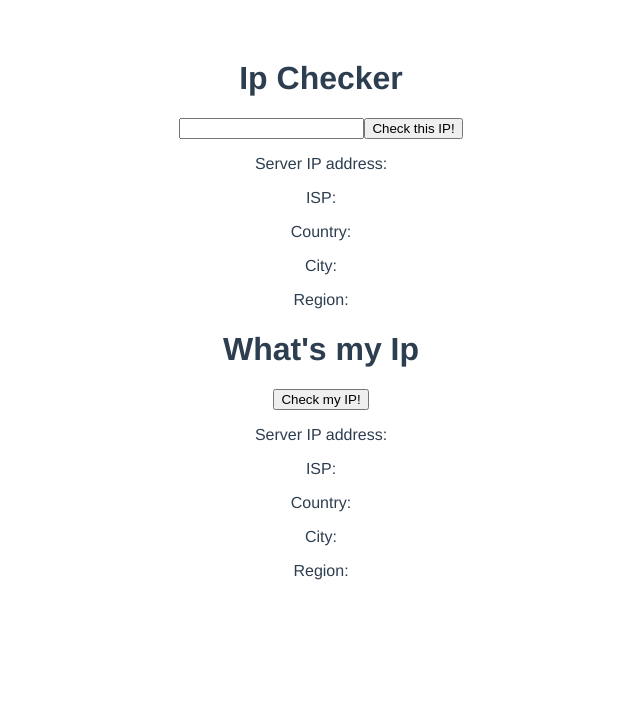
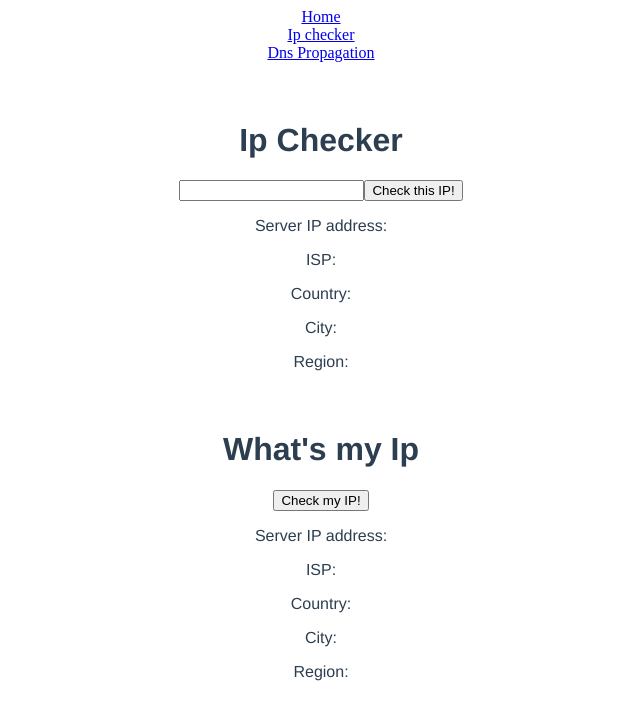
Before and after one commit to prac1k/dnschecker, a Vue app in the folder front/: page /dcipchk in a window 1280 px wide. Shown: the top 720 px of the page, without its empty margins (319-959 px from the left). Built offline with nearby package versions, Linux system fonts and the light colour scheme.

Commit message:
added navigation

```diff
--- a/front/package.json
+++ b/front/package.json
@@ -10,7 +10,8 @@
   "dependencies": {
     "axios": "^0.21.1",
     "core-js": "^3.6.5",
-    "vue": "^3.0.0"
+    "vue": "^3.0.0",
+    "vue-router": "^4.0.3"
   },
   "devDependencies": {
     "@vue/cli-plugin-babel": "~4.5.0",
--- a/front/src/App.vue
+++ b/front/src/App.vue
@@ -1,46 +1,19 @@
 <template>
-  <div id="app">
-<!--    <b-navbar toggleable="md" type="dark" variant="dark">-->
-<!--      <b-navbar-toggle target="nav_collapse"></b-navbar-toggle>-->
-<!--      <b-navbar-brand to="/">My Vue App</b-navbar-brand>-->
-<!--      <b-collapse is-nav id="nav_collapse">-->
-<!--      <b-navbar-nav>-->
-<!--    <b-nav-item to="/">Home</b-nav-item>-->
-<!--    <b-nav-item to="/dcipchk">Ip checker</b-nav-item>-->
-<!--    <b-nav-item to="/dnspropagation">Dns Propagation</b-nav-item>-->
-<!--      </b-navbar-nav>-->
-<!--      </b-collapse>-->
-<!--    </b-navbar>-->
-<!--    <router-view />-->
-    <DcIpchk/>
-    <!--    <DnsPropagation/>-->
-    <!--    <Dashboard/>-->
-  </div>
+    <NavBarIP />
+    <router-view />
 </template>
 
-<script>
-import DcIpchk from './components/DcIpchk'
-//import DnsPropagation from './components/DnsPropagation'
-//import Dashboard from './components/Dashboard'
+<script type="text/javascript">
+import NavBarIP from './components/NavBarIP'
 
 
 export default {
-  name: 'app',
    components: {
-    DcIpchk,
-  //   DnsPropagation,
-  //  Dashboard
+     NavBarIP
    }
 }
 </script>
 
 <style>
-#app {
-  font-family: 'Avenir', Helvetica, Arial, sans-serif;
-  -webkit-font-smoothing: antialiased;
-  -moz-osx-font-smoothing: grayscale;
-  text-align: center;
-  color: #2c3e50;
-  margin-top: 60px;
-}
+
 </style>
--- a/front/src/components/Dashboard.vue
+++ b/front/src/components/Dashboard.vue
@@ -1,38 +1,6 @@
 <template >
-  <div class="ipchecker">
+  <div class="homemain">
     <h1>Home, sweet home</h1>
-    <!--    <div>-->
-    <!--      <p>-->
-    <!--        <input type="text" v-model="msg">-->
-    <!--        <button v-on:click="getipData">Check this IP!</button>-->
-    <!--      </p>-->
-    <!--    </div>-->
-    <!--    <div v-for="ipData in ipDataList" :key="ipData.id">-->
-    <!--    </div>-->
-    <!--    <div>-->
-    <!--      <p class="query">Server IP address: {{ipDataList.query}}</p>-->
-    <!--      <p class="isp"> ISP: {{ipDataList.isp}}</p>-->
-    <!--      <p class="country">Country: {{ipDataList.country}}</p>-->
-    <!--      <p class="city">City: {{ipDataList.city}}</p>-->
-    <!--      <p class="regionName">Region: {{ipDataList.regionName}}</p>-->
-    <!--    </div>-->
-    <!--  </div>-->
-    <!--  <div class="whatsmyip">-->
-    <!--    <h1>What's my Ip</h1>-->
-    <!--    <div>-->
-    <!--      <p>-->
-    <!--        <button v-on:click="getMyIpData">Check my IP!</button>-->
-    <!--      </p>-->
-    <!--    </div>-->
-    <!--    <div v-for="myIpData in myIpDataList" :key="myIpData.id">-->
-    <!--    </div>-->
-    <!--    <div>-->
-    <!--      <p class="query">Server IP address: {{myIpDataList.query}}</p>-->
-    <!--      <p class="isp"> ISP: {{myIpDataList.isp}}</p>-->
-    <!--      <p class="country">Country: {{myIpDataList.country}}</p>-->
-    <!--      <p class="city">City: {{myIpDataList.city}}</p>-->
-    <!--      <p class="regionName">Region: {{myIpDataList.regionName}}</p>-->
-    <!--    </div>-->
   </div>
 </template>
 
@@ -71,5 +39,8 @@ export default {
 
 <style scoped>
 
+.homemain{
+  text-align: center;
+}
 
 </style>
--- a/front/src/components/DcIpchk.vue
+++ b/front/src/components/DcIpchk.vue
@@ -71,5 +71,22 @@ export default {
 
 <style scoped>
 
+.ipchecker {
+  font-family: 'Avenir', Helvetica, Arial, sans-serif;
+  -webkit-font-smoothing: antialiased;
+  -moz-osx-font-smoothing: grayscale;
+  text-align: center;
+  color: #2c3e50;
+  margin-top: 60px;
+}
+
+.whatsmyip {
+  font-family: 'Avenir', Helvetica, Arial, sans-serif;
+  -webkit-font-smoothing: antialiased;
+  -moz-osx-font-smoothing: grayscale;
+  text-align: center;
+  color: #2c3e50;
+  margin-top: 60px;
+}
 
 </style>
--- a/front/src/components/DnsPropagation.vue
+++ b/front/src/components/DnsPropagation.vue
@@ -1,38 +1,6 @@
 <template >
-  <div class="ipchecker">
+  <div class="dnspropmain">
     <h1>DNS Propagation checker</h1>
-<!--    <div>-->
-<!--      <p>-->
-<!--        <input type="text" v-model="msg">-->
-<!--        <button v-on:click="getipData">Check this IP!</button>-->
-<!--      </p>-->
-<!--    </div>-->
-<!--    <div v-for="ipData in ipDataList" :key="ipData.id">-->
-<!--    </div>-->
-<!--    <div>-->
-<!--      <p class="query">Server IP address: {{ipDataList.query}}</p>-->
-<!--      <p class="isp"> ISP: {{ipDataList.isp}}</p>-->
-<!--      <p class="country">Country: {{ipDataList.country}}</p>-->
-<!--      <p class="city">City: {{ipDataList.city}}</p>-->
-<!--      <p class="regionName">Region: {{ipDataList.regionName}}</p>-->
-<!--    </div>-->
-<!--  </div>-->
-<!--  <div class="whatsmyip">-->
-<!--    <h1>What's my Ip</h1>-->
-<!--    <div>-->
-<!--      <p>-->
-<!--        <button v-on:click="getMyIpData">Check my IP!</button>-->
-<!--      </p>-->
-<!--    </div>-->
-<!--    <div v-for="myIpData in myIpDataList" :key="myIpData.id">-->
-<!--    </div>-->
-<!--    <div>-->
-<!--      <p class="query">Server IP address: {{myIpDataList.query}}</p>-->
-<!--      <p class="isp"> ISP: {{myIpDataList.isp}}</p>-->
-<!--      <p class="country">Country: {{myIpDataList.country}}</p>-->
-<!--      <p class="city">City: {{myIpDataList.city}}</p>-->
-<!--      <p class="regionName">Region: {{myIpDataList.regionName}}</p>-->
-<!--    </div>-->
   </div>
 </template>
 
@@ -71,5 +39,8 @@ export default {
 
 <style scoped>
 
+.dnspropmain{
+  text-align: center;
+}
 
 </style>
--- a/front/src/components/NavBarIP.vue
+++ b/front/src/components/NavBarIP.vue
@@ -1,10 +1,18 @@
 <template>
-  <div id="app">
-    <router-link to="/">Home</router-link>
-    <router-link to="/dcipchk">Ip checker</router-link>
-    <router-link to="/dnspropagation">Dns Propagation</router-link>
+  <div class="navbar">
+    <div> <router-link to="/">Home</router-link> </div>
+    <div> <router-link to="/dcipchk">Ip checker</router-link> </div>
+    <div> <router-link to="/dnspropagation">Dns Propagation</router-link> </div>
   </div>
 </template>
 
 <script>
+
 </script>
+
+<style scoped>
+
+.navbar {
+  text-align: center;
+}
+</style>
--- a/front/src/router/index.js
+++ b/front/src/router/index.js
@@ -1,14 +1,9 @@
-import Vue from 'vue'
-import Router from 'vue-router'
+import { createWebHistory, createRouter } from "vue-router";
 import Dashboard from '../components/Dashboard.vue'
 import DcIpchk from '../components/DcIpchk.vue'
 import DnsPropagation from '../components/DnsPropagation.vue'
 
-Vue.use(Router)
-
-let router = new Router({
-    mode: 'history',
-    routes: [
+const routes = [
         {
             path: '/',
             name: 'Dashboard',
@@ -24,7 +19,11 @@ let router = new Router({
             name: 'dnspropagation',
             component: DnsPropagation
         }
-    ]
-})
+    ];
 
-export default router
+const router = createRouter({
+    history: createWebHistory(),
+    routes,
+});
+
+export default router;
```
Also changed, not shown: front/src/main.js (+2 -20 lines), 2 other files (tests, documents, lock files or other folders).
